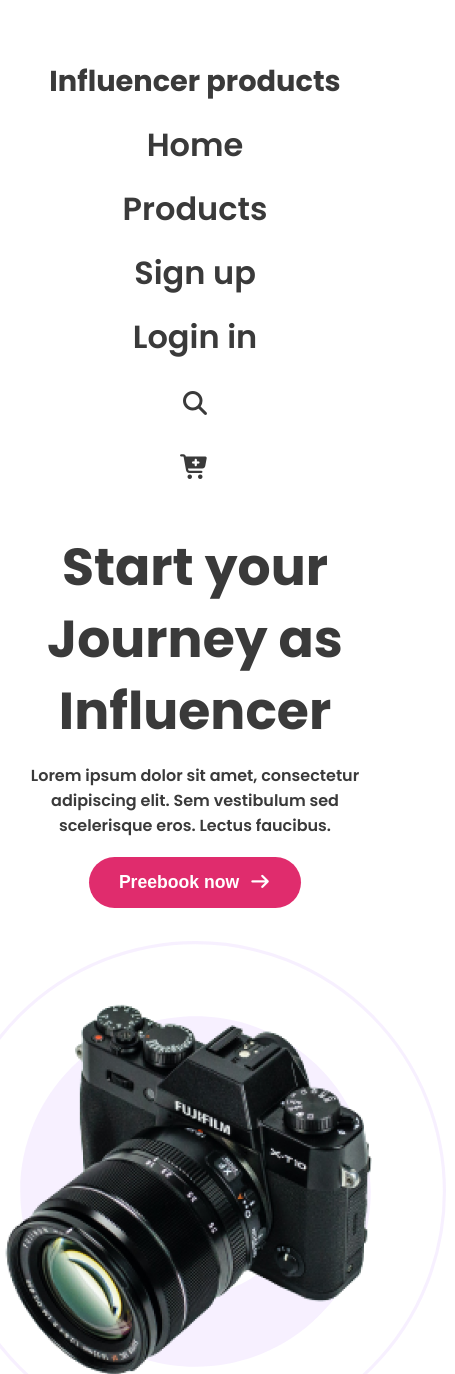
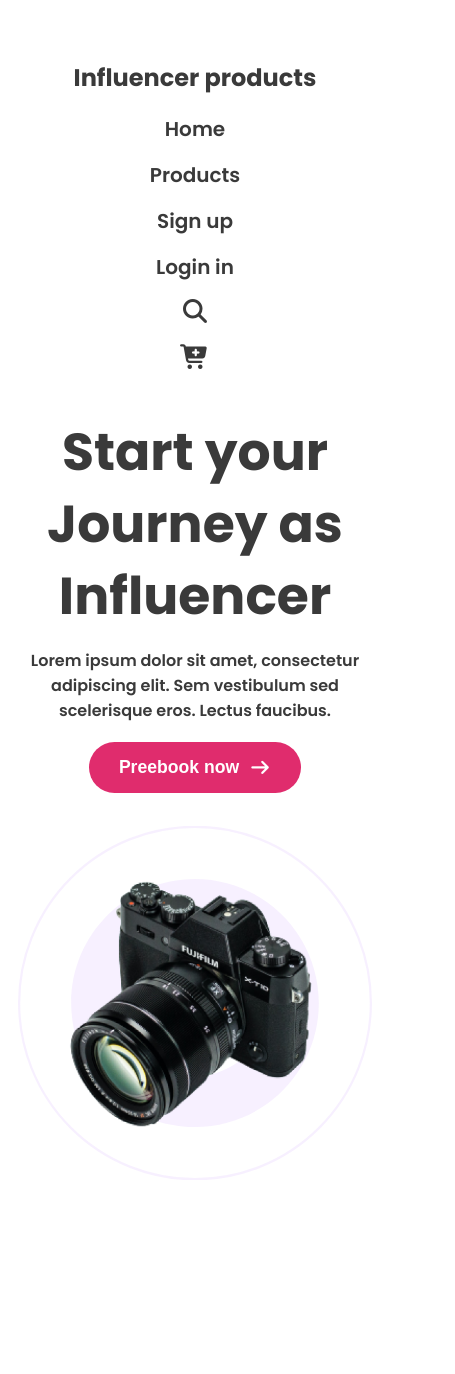
Before and after one commit to tanvirmahmud9225-ui/influencer-gear-websit, a plain HTML site: page index.html in a window 390 px wide. Shown: the top 1374 px of the page, 455 px wide, since content can reach past the window. After the commit the page ends 1180 px from the top, so only its background shows below. Drawn offline with Linux system fonts and the light colour scheme.

Commit message:
completely responsive banner section

```diff
--- a/style/style.css
+++ b/style/style.css
@@ -148,16 +148,17 @@
     }
 
     .nav-logo {
-        font-size: 1.2rem;
+        font-size: 1rem;
     }
 
     .nav-menue {
-        margin-top: 1.1rem;
+        margin-top: 1.2rem;
+        font-weight: 900;
     }
 
     .nav-list {
         flex-direction: column;
-        font-size: 2rem;
+        font-size: 1.25rem;
         text-align: center;
         gap: 1rem;
     }
@@ -166,19 +167,24 @@
         flex-direction: column;
     }
 
-    .banner-content{
+    .banner-content {
         display: flex;
         justify-content: center;
         align-items: center;
         flex-direction: column;
         text-align: center;
     }
+
     .banner-img {
-        background-size: contain;
-
+        width: 100%;
+        display: flex;
+        justify-content: center;
+        align-items: center;
     }
 
     .banner-img img {
-        margin: 0;
+        width: 100%;
+        max-width: 800px;
+        margin-right: 0;
     }
 }
```
